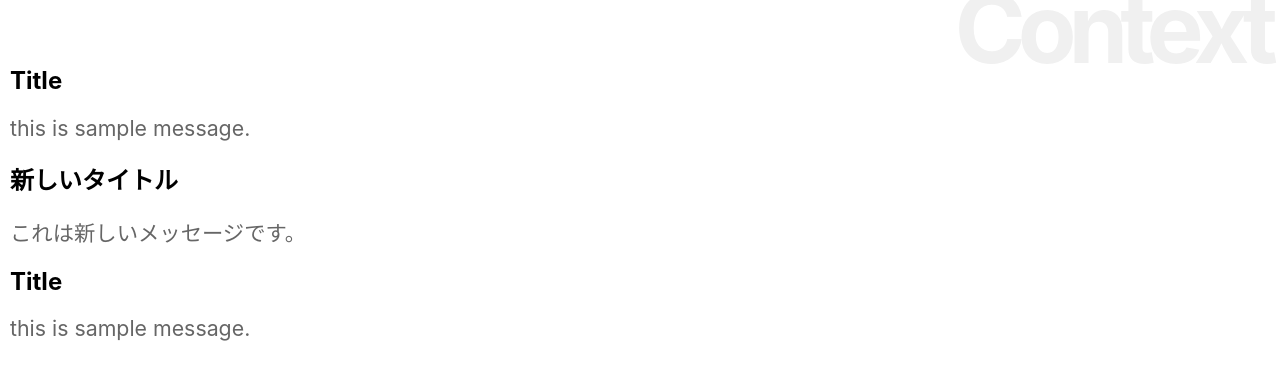
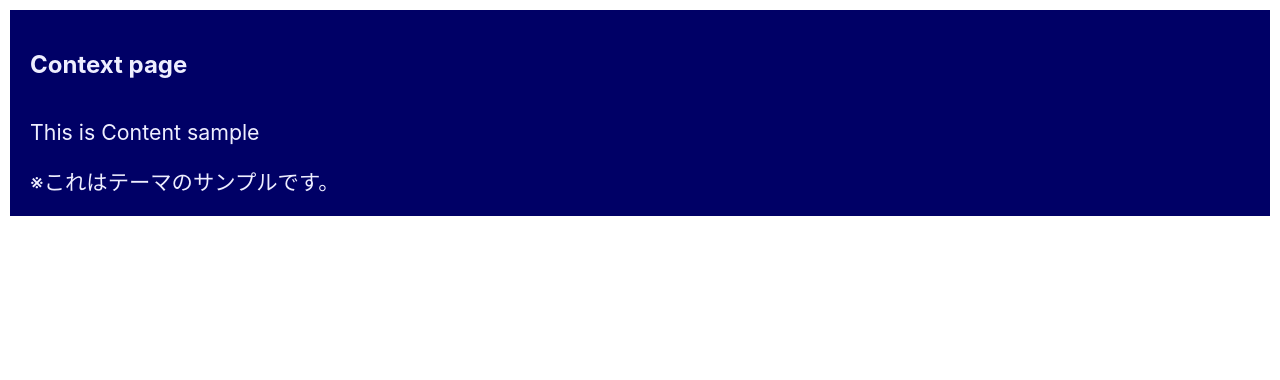
Before and after one commit to kaitosuganoo0807/react_app, a React (Create React App) app: page / in a window 1280 px wide. Shown: the top 380 px of the page. Built offline with nearby package versions, Linux system fonts and the light colour scheme; the HTML template or start-up script is replaced by a standard one.

Commit message:
コンテクストでテーマを作る

```diff
--- a/src/App.js
+++ b/src/App.js
@@ -2,56 +2,57 @@
 import './App.css';
 import Rect from './Rect';
 
-let data = { title: 'Title',
-  message: 'this is sample message.'};
+let theme = {
+  light: {
+    backgroundColor: "#eef",
+    color: "#006",
+    padding: "10px",
+  },
+  dark: {
+    backgroundColor: "#006",
+    color: "#eef",
+    padding: "10px",
+  }
+};
 
-const SampleContext = React.createContext(data);
+const ThemeContext = React.createContext(theme.dark);
 
 class App extends Component {
-  newdata = {title: '新しいタイトル',
-    message: 'これは新しいメッセージです。'};
+  static contextType = ThemeContext;
 
   render() {
     return (
-      <div>
-        <h1>Context</h1>
-        <Title />
-        <Message />
-        <SampleContext.Provider value={this.newdata}>
-          <Title />
-          <Message />
-        </SampleContext.Provider>
-        <Title />
-        <Message />
-      </div>
+        <div style={this.context}>
+          <Title value="Context page" />
+          <Message value="This is Content sample" />
+          <Message value="※これはテーマのサンプルです。" />
+        </div>
     );
   }
 }
 
 class Title extends Component {
-  static contextType = SampleContext;
+  static contextType = ThemeContext;
 
   render() {
-    return (
-      <div>
-        <h2>{this.context.title}</h2>
-      </div>
+    return(
+      <h2 style={this.context}>{this.props.value}</h2>
     );
   }
 }
 
 class Message extends Component {
-  static contextType = SampleContext;
+  static contextType = ThemeContext;
 
   render() {
     return(
-      <div>
-        <p>{this.context.message}</p>
-      </div>
+      <p style={this.context}>{this.props.value}</p>
     );
   }
 }
 
 
 
+
+
 export default App;
```
